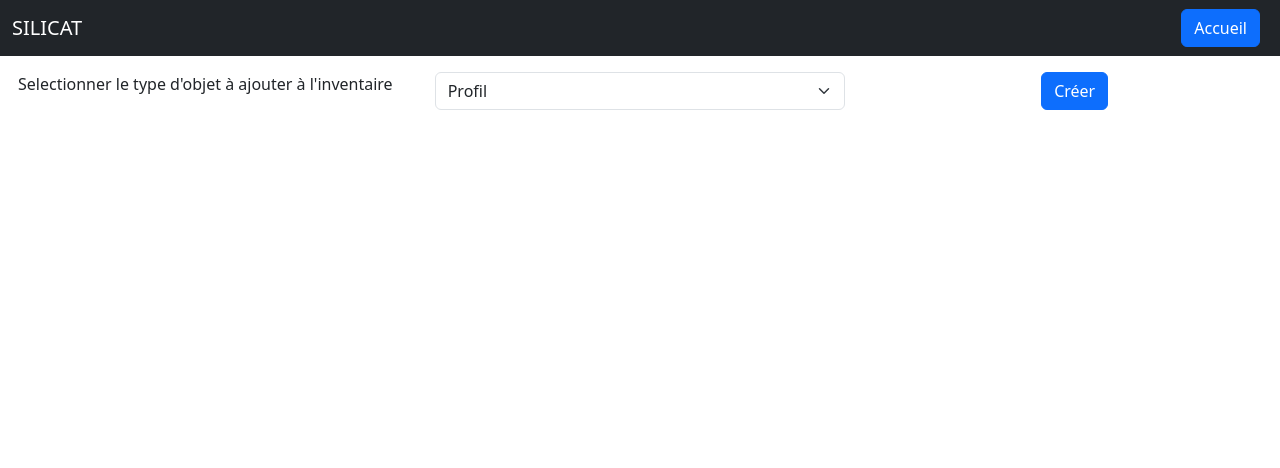
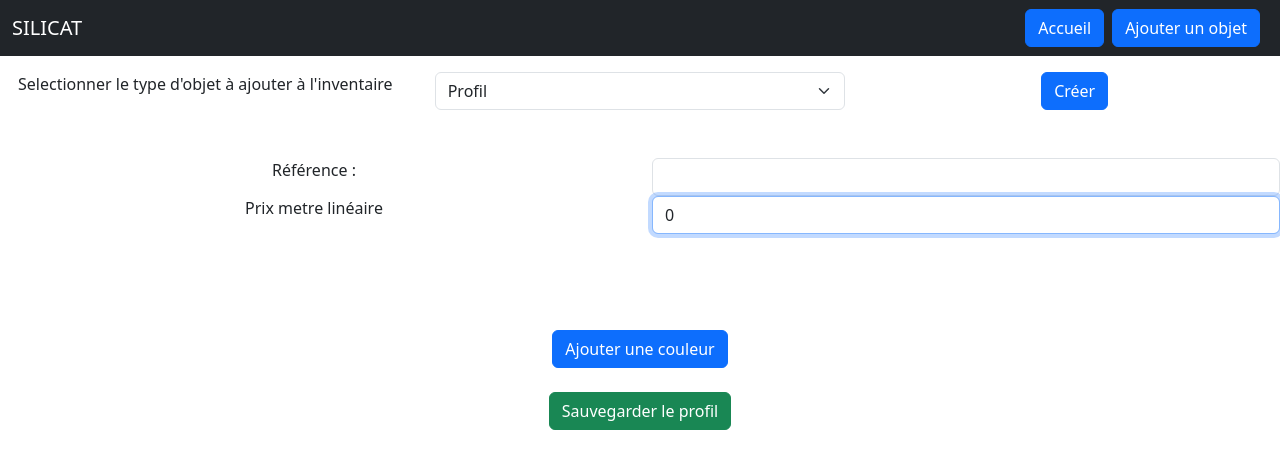
Before and after one commit to maximelonguepe/scanner-silicat, a React (Create React App) app: page /create in a window 1280 px wide. Shown: the top 468 px of the page. Built offline with nearby package versions, Linux system fonts and the light colour scheme.

Commit message:
Adding creating an object

```diff
--- a/src/GenererObjet.tsx
+++ b/src/GenererObjet.tsx
@@ -1,10 +1,104 @@
-import {Row, Col, Form, Button} from "react-bootstrap";
-import React, {ChangeEventHandler, useState} from "react";
+import {Row, Col, Form, Button, FormControl, Table} from "react-bootstrap";
+import React, {ChangeEvent, useState} from "react";
+import {apiUrl, Couleur, Profil} from "./types";
+import Barcode from "react-barcode";
+import {Link} from "react-router-dom";
 
 const GenererObjet = () => {
-    const [typeSelected,setTypeSelected]=useState('PROFIL');
+    const [typeSelected, setTypeSelected] = useState('PROFIL');
+    const [isCreatingCouleur, setIsCreatingCouleur] = useState(false);
+    const [couleurToBeEdited, setCouleurToBeEdited]=useState<Couleur>({
+        id: null, metreLineaire: 0, nomCouleur: ""
 
-    return (<>
+    })
+    const [profil, setProfil] = useState<Profil>({
+        couleurs: [],
+        longueur: 0,
+        prixMetreLineaire: 0,
+        prixUnitaire: 0,
+        quantiteOuMl: 0,
+        referenceProduit: "",
+        type: "PROFIL",
+        id: 0
+    });
+
+    const saveProfilFetch = async () => {
+        try {
+            const response = await fetch(apiUrl+"profils", {
+                method: "POST",
+                headers: {
+                    "Content-Type": "application/json"
+                },
+                body: JSON.stringify(profil)
+            });
+
+            const data = await response.json();
+
+            if (response.ok) {
+
+            } else {
+
+            }
+        } catch (error) {
+
+        }
+    };
+    const handleSelectChange = (event: ChangeEvent<HTMLSelectElement>) => {
+        setTypeSelected(event.target.value);
+    };
+
+    const handleInputChange = (event: React.ChangeEvent<HTMLInputElement>) => {
+        const {name, value} = event.target;
+        setProfil((prevObject) => ({
+            ...prevObject!,
+            [name]: value
+        }));
+    };
+
+    function saveColor() {
+        addingColorInArray();
+        setIsCreatingCouleur(false);
+    }
+
+    const addingColorInArray = () => {
+        setProfil((prevProfil) => {
+            if (prevProfil) {
+                return {
+                    ...prevProfil!,
+                    couleurs: [
+                        ...prevProfil.couleurs!,
+                        couleurToBeEdited
+                    ]
+                };
+            }
+            return prevProfil; // Renvoie null ou le profil inchangé en fonction de votre logique
+        });
+    };
+    function editCouleurs() {
+        setIsCreatingCouleur(true);
+    }
+
+    function hideEditingColor(){
+        setIsCreatingCouleur(false);
+        setCouleurToBeEdited({
+            id: null,
+            nomCouleur: "",
+            metreLineaire: 0,
+        })
+    }
+    const handleInputChangeNewColor = (event: React.ChangeEvent<HTMLInputElement>) => {
+        const {name, value} = event.target;
+        setCouleurToBeEdited((prevObject) => ({
+            ...prevObject!,
+            [name]: value
+        }));
+    };
+    const createFields = () => {
+        console.log(typeSelected);
+    };
+
+    return (
+        <>
             <br/>
             <br/>
             <br/>
@@ -13,18 +107,145 @@ const GenererObjet = () => {
                     Selectionner le type d'objet à ajouter à l'inventaire
                 </Col>
                 <Col>
-                    <Form.Select>
+                    <Form.Select onChange={handleSelectChange} value={typeSelected}>
                         <option value='PROFIL'>Profil</option>
                         <option value='CONSOMMABLE'>Consommable</option>
                     </Form.Select>
                 </Col>
                 <Col>
-                    <Button>
+                    <Button onClick={createFields}>
                         Créer
                     </Button>
                 </Col>
             </Row>
+            <br/>
+            <br/>
+            {typeSelected === "PROFIL" && (
+                <>
+                    <Row>
+                        <Col>
+                            Référence :
+                        </Col>
+                        <Col>
+                            <FormControl
+                                type="text"
+                                name="referenceProduit"
+                                value={profil.referenceProduit}
+                                onChange={handleInputChange}
+                                autoFocus
+                            />
+                        </Col>
+                    </Row>
+                    <Row>
+                        <Col>
+                            Prix metre linéaire
+                        </Col>
+                        <Col>
+                            <FormControl
+                                type="text"
+                                name="prixUnitaire"
+                                value={profil.prixUnitaire}
+                                onChange={handleInputChange}
+                                autoFocus
+                            />
+                        </Col>
+                    </Row>
+                    <br/>
+                    <br/>
+
+                    {profil.couleurs.length > 0 && (
+                        <Table striped bordered>
+                            <thead>
+                            <tr>
+                                <th>Couleur</th>
+                                <th>Quantité</th>
+                                <th>Sous total</th>
+                            </tr>
+                            </thead>
+                            <tbody>
+                            {profil.couleurs.map((item) => (
+                                <tr key={item.id}>
+                                    <td>
+                                        {item.nomCouleur}
+                                    </td>
+                                    <td>
+                                        {item.metreLineaire}
+                                    </td>
+                                    <td>
+                                        {item.metreLineaire * profil.prixUnitaire}
+                                    </td>
+                                </tr>
+                            ))}
+                            </tbody>
+                        </Table>
+
+
+                    )}
+
+                    <br/>
+                    <br/>
+                    {
+                        isCreatingCouleur && (
+                            <>
+                                <Row>
+                                    <Col>
+                                        Nom de la couleur
+                                    </Col>
+                                    <Col>
+                                        <FormControl
+                                            type="text"
+                                            name="nomCouleur"
+                                            value={couleurToBeEdited.nomCouleur}
+                                            onChange={handleInputChangeNewColor}
+                                            autoFocus
+                                        />
+                                    </Col>
+                                </Row>
+                                <Row>
+                                    <Col>
+                                        Nombre de metres lineaires
+                                    </Col>
+
+                                    <Col>
+                                        <FormControl
+                                            type="text"
+                                            name="metreLineaire"
+                                            value={couleurToBeEdited.metreLineaire}
+                                            onChange={handleInputChangeNewColor}
+                                            autoFocus
+                                        />
+                                    </Col>
+                                </Row>
+                                <Row>
+                                    <Col> <Button onClick={saveColor}>Sauvegarder</Button></Col>
+                                    <Col><Button onClick={hideEditingColor}>Annuler</Button></Col>
+
+                                </Row>
+                                <br/>
+                            </>
+                        )
+                    }
+
+                    <Row>
+                        <Col>
+                            <Button onClick={editCouleurs} variant="primary">
+                                Ajouter une couleur
+                            </Button>
+                        </Col>
+                    </Row>
+                    <br/>
+                    <Row>
+                        <Col>
+                            <Button onClick={saveProfilFetch} variant="success">
+                                Sauvegarder le profil
+
+                            </Button>
+                        </Col>
+                    </Row>
+                </>
+            )}
         </>
-    )
-}
+    );
+};
+
 export default GenererObjet;
--- a/src/NavbarApp.tsx
+++ b/src/NavbarApp.tsx
@@ -21,6 +21,14 @@ const NavbarApp = () => {
                                     </Button>
                                 </Link>
                             </Nav.Item>
+
+                            <Nav.Item id="my-events" className="d-flex mb-2 me-2 mb-lg-0">
+                                <Link to='/create'>
+                                    <Button>
+                                        Ajouter un objet
+                                    </Button>
+                                </Link>
+                            </Nav.Item>
                         </Nav>
                     </Navbar.Collapse>
                 </Container>
```
